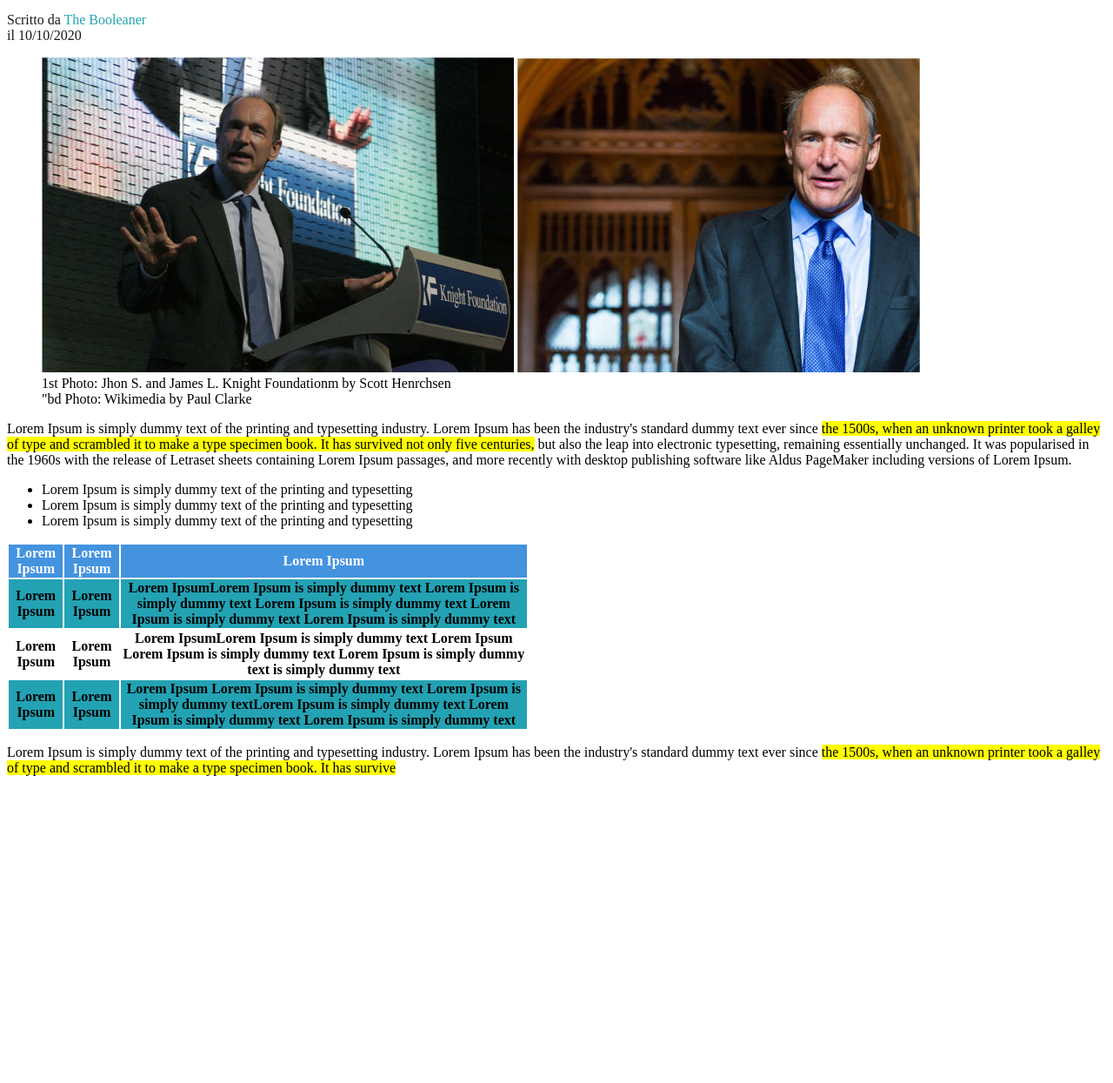
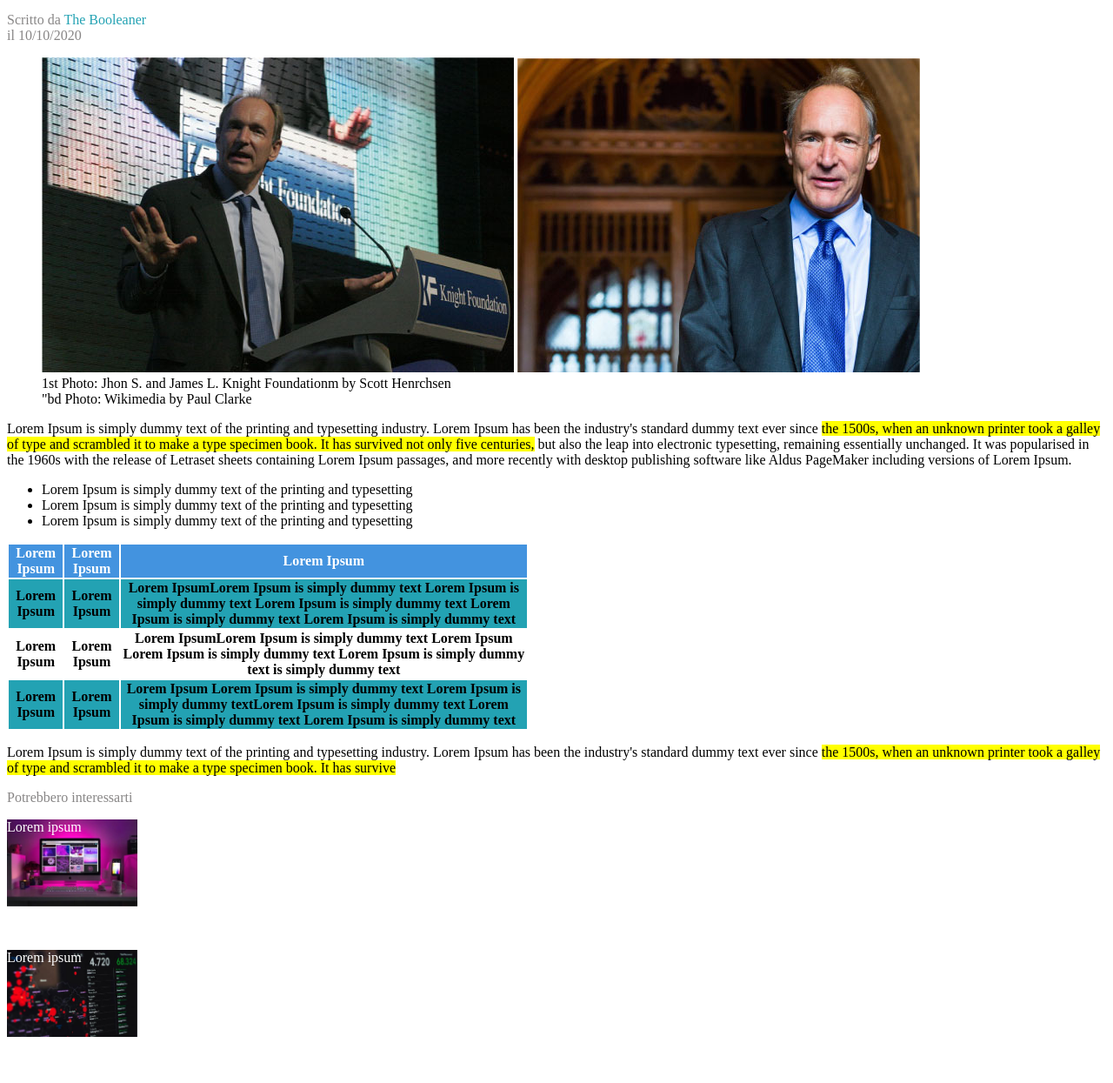
Before and after one commit to LorenzoVivenzio/html-css-booleaner, a plain HTML site: page index.html in a window 1280 px wide. Shown: the part 161-1406 px from the top of the page at 87% size. Before the commit the page ends 1069 px from the top, so only its background shows below. Drawn offline with Linux system fonts and the light colour scheme.

Commit message:
feat : fine "pootrebbe interessarti"

```diff
--- a/css/style.css
+++ b/css/style.css
@@ -16,8 +16,8 @@
 .thebooleaner{
     color: #23a2b3;
 }
-.data{
-    color: #1a1919;
+.grey{
+    color: #888686;
 }
 .ev-yellow{
     background-color: #ffff00;
@@ -36,3 +36,19 @@
 .bianco{
     background-color: white;
 }
+.monitor{
+    height: 150px;
+    width: 150px;
+    background-image: url(../img/img/monitor.jpg);
+    background-size: contain;
+    background-repeat: no-repeat;
+    color: white;
+}
+.graphic{
+    height: 150px;
+    width: 150px;
+    background-image: url(../img/img/graph.jpg);
+    background-size: contain;
+    background-repeat: no-repeat;
+    color: white;
+}
--- a/index.html
+++ b/index.html
@@ -18,7 +18,7 @@
       <!-- titolo della pagina -->
        <section>
         <h1>Internet deve essere al servizio del "bene pubblico": il manfistesto di Tim Berners-Lee</h1>
-        <p class="data">Scritto da <span class="thebooleaner">The Booleaner</span><br>il 10/10/2020</p>
+        <p class="grey">Scritto da <span class="thebooleaner">The Booleaner</span><br>il 10/10/2020</p>
     </section>
       <!-- fine titolo della pagina -->
        <!-- immagini del fondatore -->
@@ -69,7 +69,9 @@
          <!-- fine tabella -->
           <!-- Il potrebbe interessarti -->
            <section>
-
+            <p class="grey">Potrebbero interessarti</p>
+            <div class="monitor">Lorem ipsum</div>
+            <div class="graphic">Lorem ipsum</div>
            </section>
           <!-- fine Il potrebbe interessarti -->
 
```
